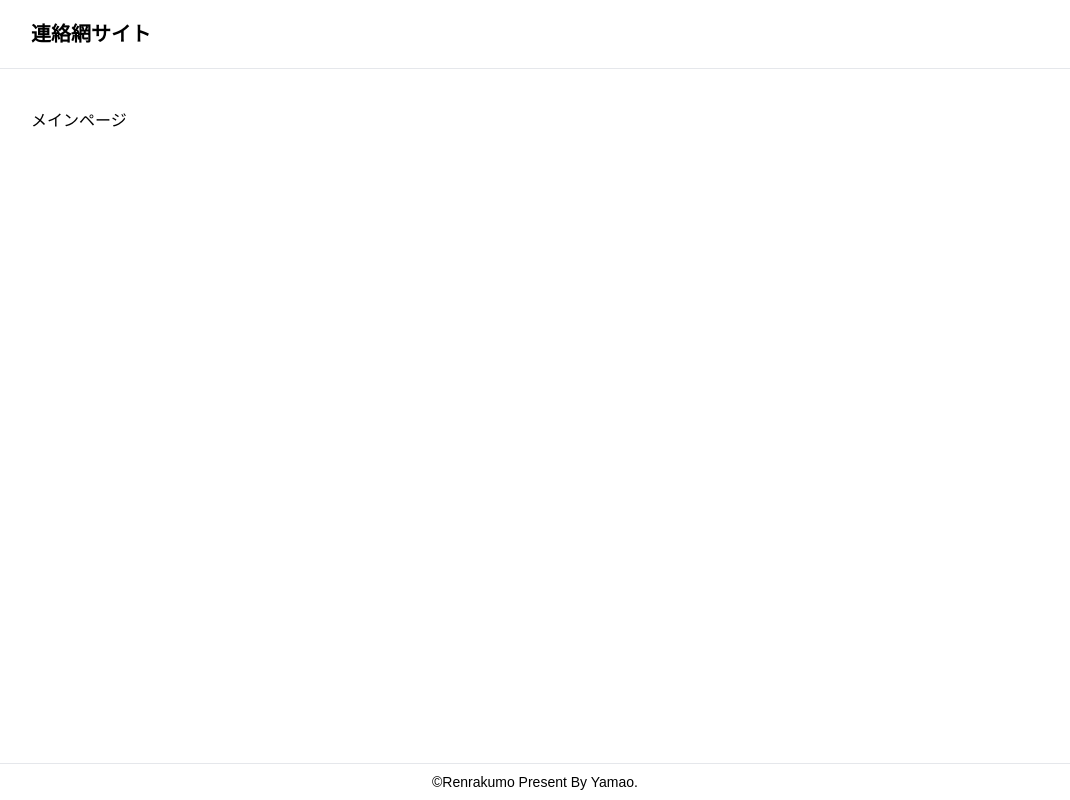
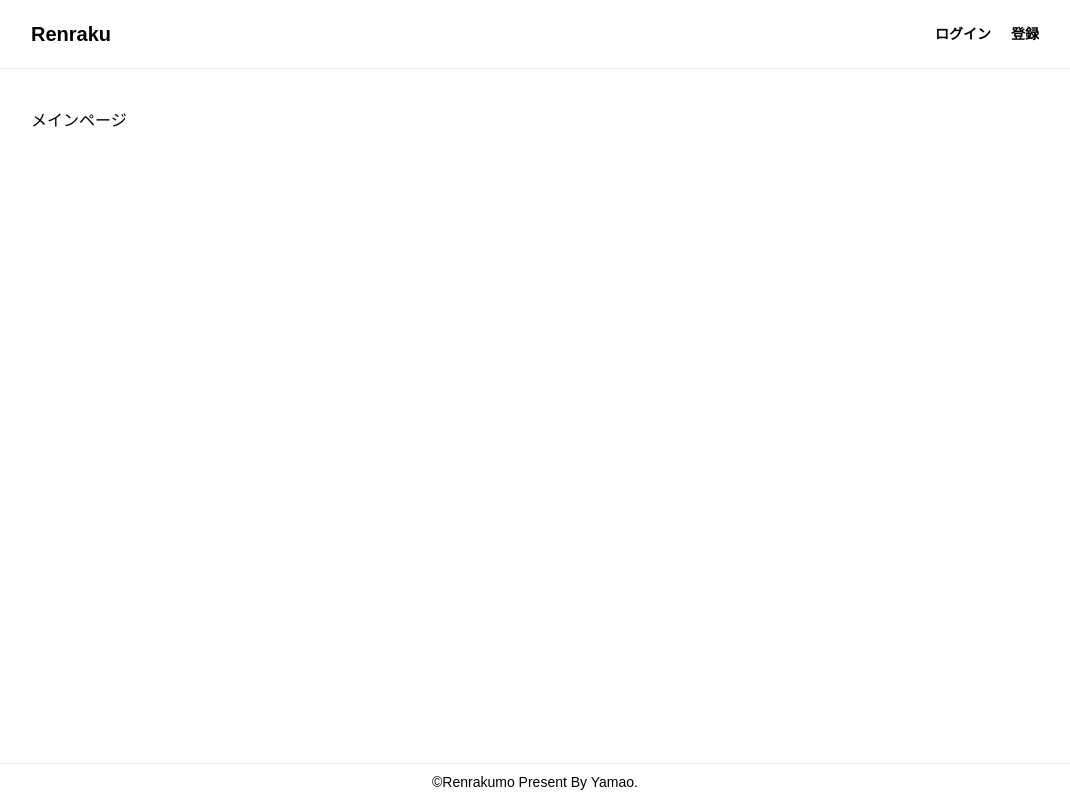
Before and after one commit to a-oyama/renrakumo_sv, a Next.js app: page / in a window 1280 px wide. Shown: the whole page, without its empty margins (105-1175 px from the left). Built offline with nearby package versions, Linux system fonts and the light colour scheme; no server answers; a web font is replaced by a local one.

Commit message:
ヘッダー作成
navigation/Navigation.tsxがヘッダー

```diff
--- a/app/layout.tsx
+++ b/app/layout.tsx
@@ -1,7 +1,9 @@
 import "./globals.css"
 import type { Metadata, Viewport } from "next"
 import { M_PLUS_1 } from "next/font/google"
+import { createClient } from "@/utils/supabase/server"
 import Navigation from "@/components/navigation/Navigation"
+import ToastProvider from "@/components/providers/ToastProvider"
 
 const mPlus1 = M_PLUS_1({
   weight: ["400", "700", "900"],
@@ -26,11 +28,17 @@ interface RootLayoutProps {
 
 // ルートレイアウト
 const RootLayout = async ({ children }: RootLayoutProps) => {
+  const supabase = createClient()
+  const { data } = await supabase.auth.getUser()
+  const user = data?.user
+
+
   return (
     <html lang="ja">
       <body className={mPlus1.className}>
+      <ToastProvider />
         <div className="flex min-h-screen flex-col">
-          <Navigation />
+        <Navigation user={user} />
 
           <main className="flex-1">{children}</main>
 
--- a/components/navigation/Navigation.tsx
+++ b/components/navigation/Navigation.tsx
@@ -1,15 +1,59 @@
 "use client"
 
+import { User } from "@supabase/supabase-js"
+import { createClient } from "@/utils/supabase/client"
+import { useRouter } from "next/navigation"
+import { LogOut } from "lucide-react"
 import Link from "next/link"
 
+interface NavigationProps {
+  user: User | null
+}
+
 // ナビゲーション
-const Navigation = () => {
+const Navigation = ({ user }: NavigationProps) => {
+  const router = useRouter()
+  const supabase = createClient()
+
+  const handleLogout = async () => {
+    if (!window.confirm("ログアウトしますが、宜しいですか？")) {
+      return
+    }
+
+    await supabase.auth.signOut()
+    router.push("/login")
+    router.refresh()
+  }
+
   return (
     <header className="border-b">
       <div className="mx-auto max-w-screen-lg px-2 py-5 flex items-center justify-between">
         <Link href="/" className="font-bold text-xl">
-          連絡網サイト
+          Renraku
         </Link>
+
+        <div className="text-sm font-bold">
+          {user ? (
+            <div className="flex items-center space-x-5">
+              <Link href="/blog/new">
+                <div>投稿</div>
+              </Link>
+
+              <Link href="/settings/profile">
+                <div>設定</div>
+              </Link>
+
+              <div className="cursor-pointer" onClick={handleLogout}>
+                <LogOut className="h-5 w-5" />
+              </div>
+            </div>
+          ) : (
+            <div className="flex items-center space-x-5">
+              <Link href="/login">ログイン</Link>
+              <Link href="/signup">登録</Link>
+            </div>
+          )}
+        </div>
       </div>
     </header>
   )
--- /dev/null
+++ b/components/providers/ToastProvider.tsx
@@ -0,0 +1,10 @@
+"use client"
+
+import { Toaster } from "react-hot-toast"
+
+// トーストプロバイダー
+const ToastProvider = () => {
+  return <Toaster />
+}
+
+export default ToastProvider
```
